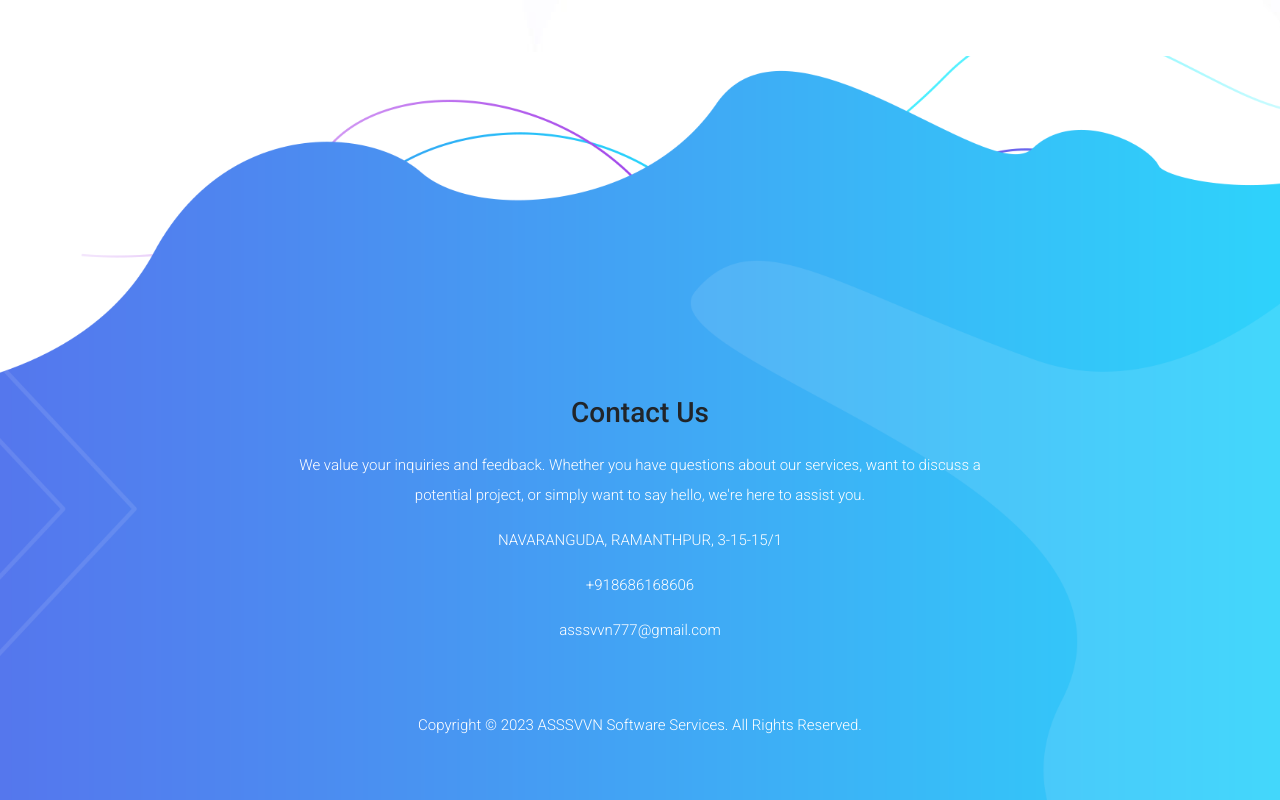
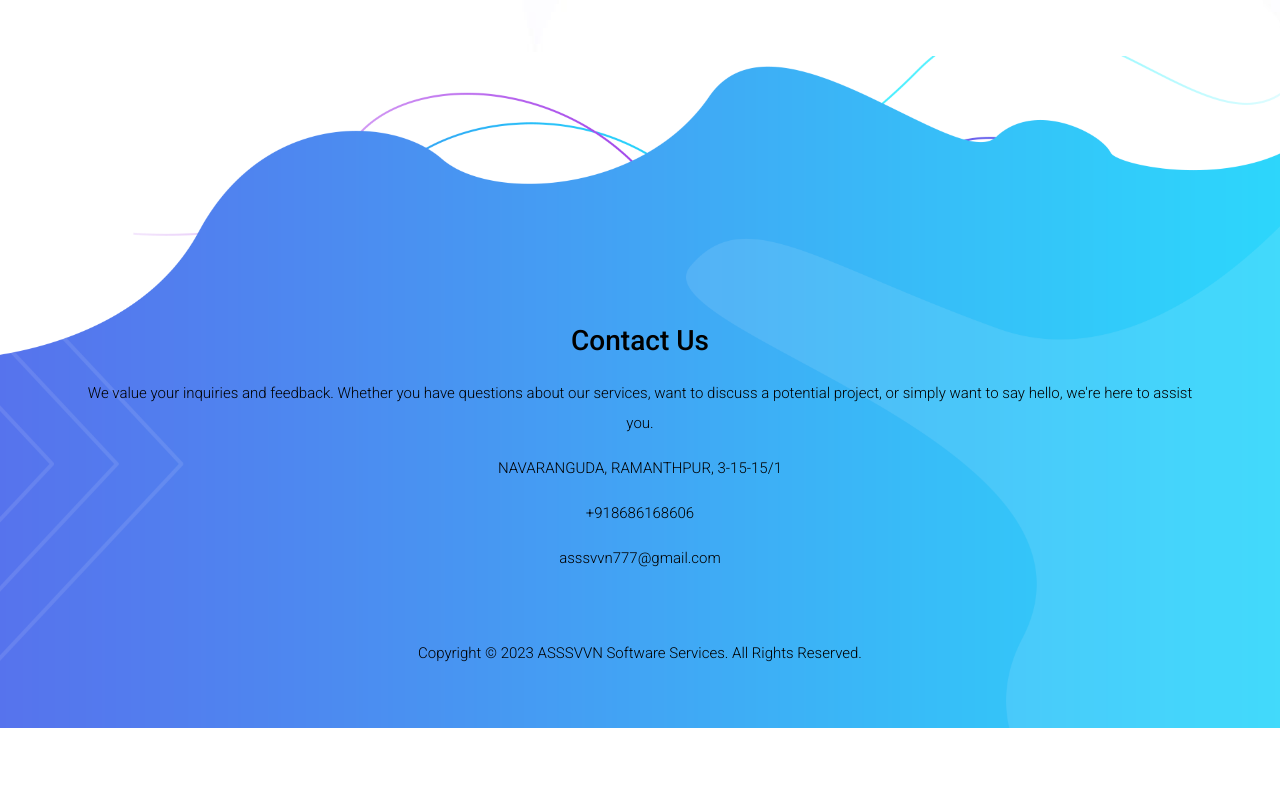
Before and after one commit to TGajanan/demo_project_deploy, a plain HTML site: page index.html in a window 1280 px wide. Shown: the part 3661-4461 px from the top of the page. After the commit the page ends 4389 px from the top, so only its background shows below. Drawn offline with Linux system fonts and the light colour scheme; files that its build step writes are made by us from their sources.

Commit message:
Update index.html

```diff
--- a/index.html
+++ b/index.html
@@ -360,26 +360,19 @@ When you choose us, you're selecting a trusted navigator in the digital world. W
   </div>
   <footer id="newsletter">
     <div class="container">
-        <!-- <div class="row">
-        </div> -->
         <div class="row">
-          <div class="col-lg-8 offset-lg-2 text-center">
-            <!-- Keep Contact Us centered and move it upward -->
-            <div class="footer-widget ">
-              <br>
-              <br>
-              <br>
-               <h3 style="margin-bottom: 20px;">Contact Us</h3>
-                <p>We value your inquiries and feedback. Whether you have questions about our services, want to discuss a potential project, or simply want to say hello, we're here to assist you.</p>
-                <p>NAVARANGUDA, RAMANTHPUR, 3-15-15/1</p>
-                <p><a href="callto:+918686168606">+918686168606</a></p>
-                <p><a href="mailto:asssvvn777@gmail.com">asssvvn777@gmail.com</a></p>
+            <div class="col-lg-12 text-center">
+                <div class="footer-widget">
+                    <h3 style="margin-bottom: 20px; color: black;">Contact Us</h3>
+                    <p style="color: black;">We value your inquiries and feedback. Whether you have questions about our services, want to discuss a potential project, or simply want to say hello, we're here to assist you.</p>
+                    <p style="color: black;">NAVARANGUDA, RAMANTHPUR, 3-15-15/1</p>
+                    <p><a href="callto:+918686168606" style="color: black;">+918686168606</a></p>
+                    <p><a href="mailto:asssvvn777@gmail.com" style="color: black;">asssvvn777@gmail.com</a></p>
+                </div>
             </div>
-        </div>
-            <!-- Remove the empty columns here -->
-            <div class="col-lg-12">
+            <div class="col-12 text-center">
                 <div class="copyright-text">
-                    <p>Copyright © 2023 ASSSVVN Software Services. All Rights Reserved.</p>
+                    <p style="color: black;">Copyright © 2023 ASSSVVN Software Services. All Rights Reserved.</p>
                 </div>
             </div>
         </div>
```
